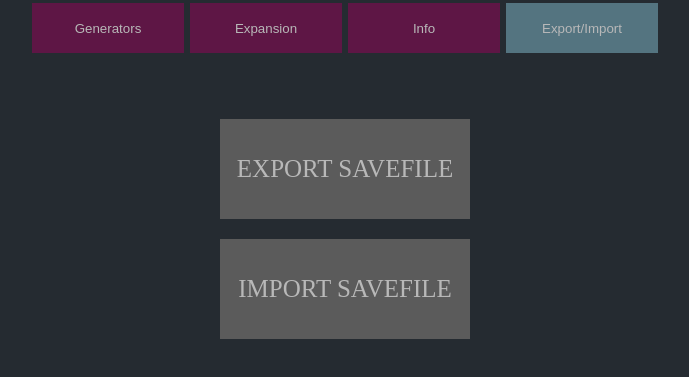
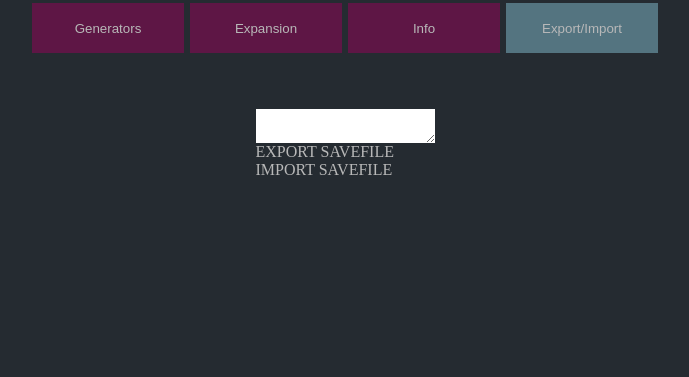
Before and after one commit to eyewars/testttt, a plain HTML site: page index.html in a window 1280 px wide. Shown: the part 111-488 px from the top of the page, without its empty margins (295-984 px from the left). Drawn offline with Linux system fonts and the light colour scheme.

Commit message:
Add files via upload

```diff
--- a/index.html
+++ b/index.html
@@ -302,9 +302,11 @@
 			<div class="tabPanel" id="infoTab"></div>
 
 			<div class="tabPanel" id="exportImportTab">
-				<div style="display none;"><textarea id="exportOutput" style="display: none;"></textarea></div>
-				<div id="export" onclick="exportSave()">EXPORT SAVEFILE</div>
-				<div id="import" onclick="importSave()">IMPORT SAVEFILE</div>
+				<textarea id="importExportText"></textarea>
+				<div id="exportImportContainer">
+					<div class="exportImport" onclick="exportSave()">EXPORT SAVEFILE</div>
+					<div class="exportImport" onclick="importSave()">IMPORT SAVEFILE</div>
+				</div>
 			</div>
 
 			<div class="tabPanel" id="simulationTab">
```
